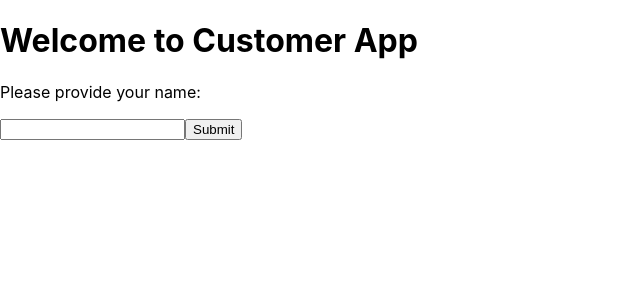
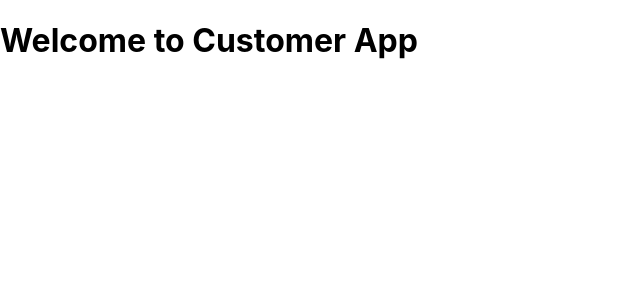
Before and after one commit to wlsf82/frontend-and-backend, a React (Create React App) app in the folder frontend/: page / in a window 1280 px wide. Shown: the top 300 px of the page, without its empty margins (0-640 px from the left). Built offline with nearby package versions, Linux system fonts and the light colour scheme.

Commit message:
Break the frontend on purpose for demo

```diff
--- a/frontend/src/App.js
+++ b/frontend/src/App.js
@@ -99,7 +99,7 @@ function App() {
   return (
     <div>
       <h1>Welcome to Customer App</h1>
-      <CustomerApp/>
+      {/* <CustomerApp/> */}
     </div>
   );
 }
```
